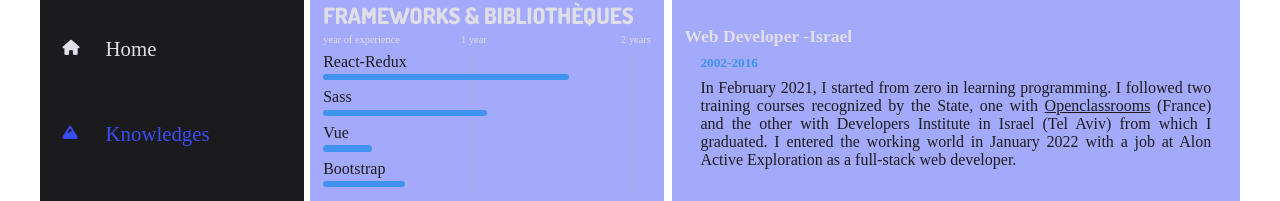
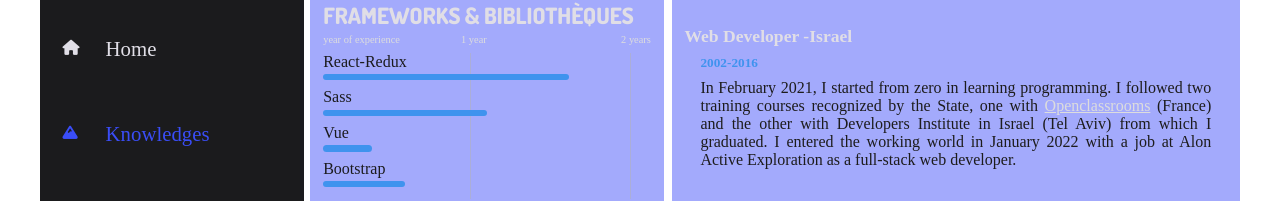
Before and after one commit to DavyHaYehoudi/MyCV, a React (Create React App) app in the folder mycv/: page /knowledges in a window 1280 px wide. Shown: the part 277-478 px from the top of the page. Built offline with nearby package versions, Linux system fonts and the light colour scheme; a web font is replaced by a local one.

Commit message:
color link ocr

```diff
--- a/mycv/src/components/knowledges.js/Experience.js
+++ b/mycv/src/components/knowledges.js/Experience.js
@@ -12,7 +12,7 @@ const Experience = () => {
             <div className='exp-2'>
                 <h4>Web Developer -Israel</h4>
                 <h5>2002-2016</h5>
-                <p>In February 2021, I started from zero in learning programming.  I followed two training courses recognized by the State, one with <a href='./media/diplomeOCR.pdf' rel='noopener noreferrer' className='button' target='_blank' style={{textDecoration:"underline"}}>Openclassrooms</a> (France) and the other with Developers Institute in Israel (Tel Aviv) from which I graduated. I entered the working world in January 2022 with a job at Alon Active Exploration as a full-stack web developer.</p>
+                <p>In February 2021, I started from zero in learning programming.  I followed two training courses recognized by the State, one with <a href='./media/diplomeOCR.pdf' rel='noopener noreferrer' className='button' target='_blank' style={{textDecoration:"underline", color:"#ddd"}}>Openclassrooms</a> (France) and the other with Developers Institute in Israel (Tel Aviv) from which I graduated. I entered the working world in January 2022 with a job at Alon Active Exploration as a full-stack web developer.</p>
             </div>
         </div>
     );
```
